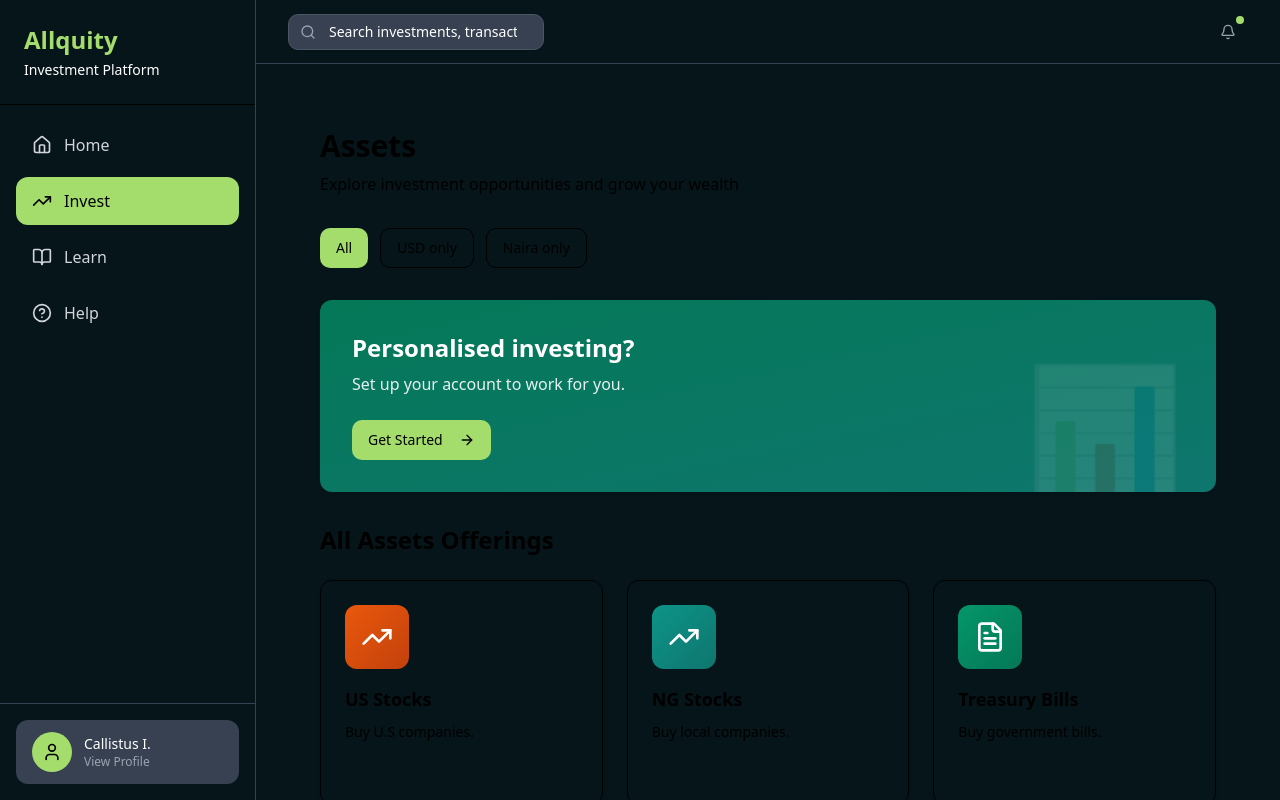
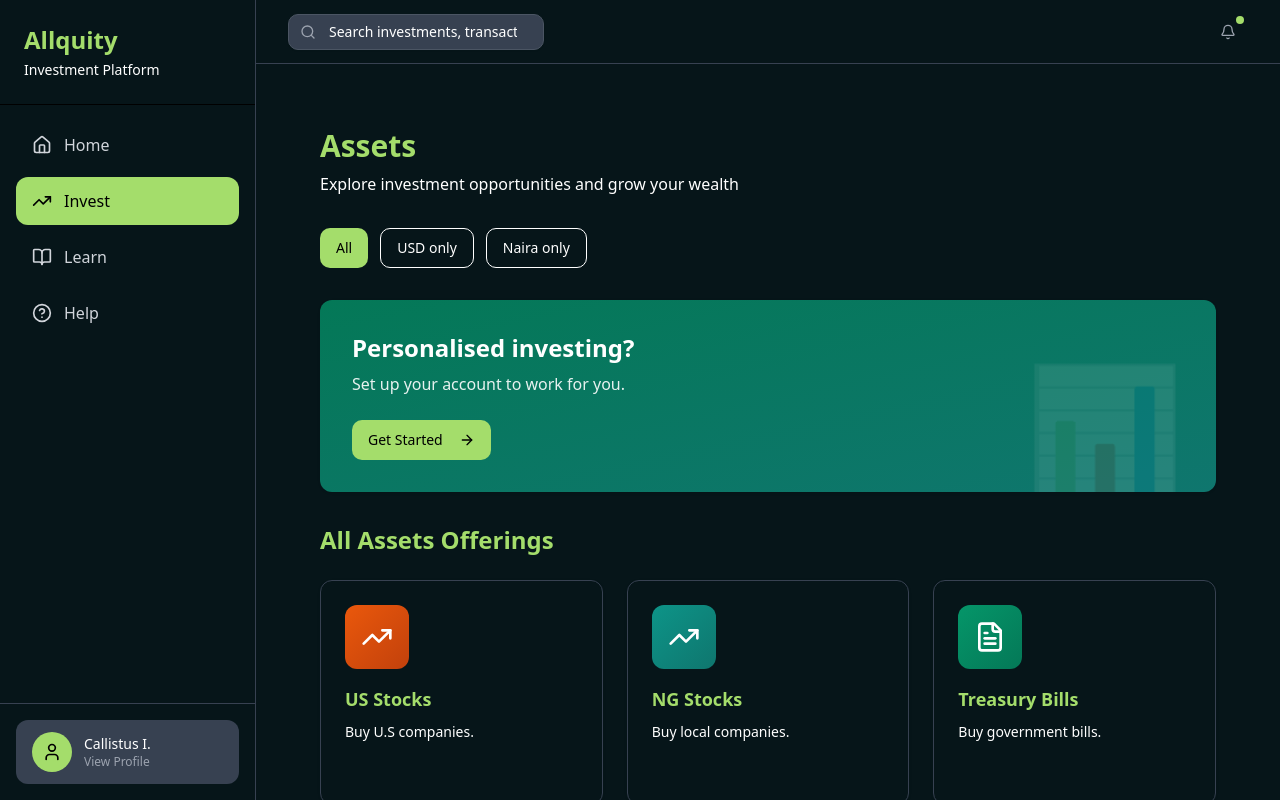
Before and after one commit to delegram-pixel/Ave, a Next.js app: page /dashboard/invest in a window 1280 px wide. Built offline with nearby package versions, Linux system fonts and the light colour scheme.

Commit message:
dashboard v4

```diff
--- a/src/app/dashboard/components/assets-page.tsx
+++ b/src/app/dashboard/components/assets-page.tsx
@@ -86,8 +86,8 @@ export function AssetsPage() {
     <div className="p-8 max-w-7xl mx-auto">
       {/* Page Header */}
       <div className="mb-8">
-        <h1 className="text-3xl font-bold text-foreground mb-2">Assets</h1>
-        <p className="text-muted-foreground">Explore investment opportunities and grow your wealth</p>
+        <h1 className="text-3xl font-bold text-[#a4dd6b] mb-2">Assets</h1>
+        <p className="text-white">Explore investment opportunities and grow your wealth</p>
       </div>
 
       {/* Filter Tabs */}
@@ -100,7 +100,7 @@ export function AssetsPage() {
             className={
               activeFilter === tab.id
                 ? "bg-allquity hover:bg-allquity/90 text-primary-foreground font-medium"
-                : "border-border text-muted-foreground hover:bg-accent hover:text-accent-foreground"
+                : "border-border text-white hover:bg-accent hover:text-[#a4dd6b]"
             }
           >
             {tab.label}
@@ -123,14 +123,14 @@ export function AssetsPage() {
 
       {/* All Assets Offerings */}
       <div>
-        <h2 className="text-2xl font-semibold text-foreground mb-6">All Assets Offerings</h2>
+        <h2 className="text-2xl font-semibold text-[#a4dd6b] mb-6">All Assets Offerings</h2>
         <div className="grid grid-cols-1 md:grid-cols-2 lg:grid-cols-3 gap-6">
           {filteredAssets.map((asset) => {
             const Icon = asset.icon
             const CardContent = (
               <Card
                 key={asset.id}
-                className="group relative p-6 bg-card border-border hover:bg-accent hover:border-allquity transition-all cursor-pointer overflow-hidden h-full"
+                className="group relative p-6 bg-card border border-gray-700 hover:bg-accent hover:border-allquity/50 transition-all cursor-pointer overflow-hidden h-full"
               >
                 {asset.isNew && (
                   <Badge className="absolute top-4 right-4 bg-allquity text-primary-foreground hover:bg-allquity/90">
@@ -142,10 +142,10 @@ export function AssetsPage() {
                 >
                   <Icon className="w-8 h-8 text-white" />
                 </div>
-                <h3 className="text-foreground font-semibold text-lg mb-2">{asset.name}</h3>
-                <p className="text-muted-foreground text-sm leading-relaxed">{asset.description}</p>
+                <h3 className="text-[#a4dd6b] font-semibold text-lg mb-2">{asset.name}</h3>
+                <p className="text-white text-sm leading-relaxed">{asset.description}</p>
                 <div className="mt-4 flex items-center text-allquity opacity-0 group-hover:opacity-100 transition-opacity">
-                  <span className="text-sm font-medium">Learn more</span>
+                  <span className="text-sm font-medium ">Learn more</span>
                   <ArrowRight className="w-4 h-4 ml-1" />
                 </div>
               </Card>
@@ -169,8 +169,8 @@ export function AssetsPage() {
             <TrendingUp className="w-6 h-6 text-allquity" />
           </div>
           <div>
-            <h3 className="text-foreground font-semibold mb-2">New to investing?</h3>
-            <p className="text-muted-foreground text-sm leading-relaxed mb-4">
+            <h3 className="text-[#a4dd6b] font-semibold mb-2">New to investing?</h3>
+            <p className="text-white text-sm leading-relaxed mb-4">
               Start your investment journey with as little as $1. Our platform makes it easy to build wealth over time
               with diversified portfolios and expert guidance.
             </p>
--- a/src/app/layout.tsx
+++ b/src/app/layout.tsx
@@ -15,7 +15,7 @@ const geistMono = Geist_Mono({
 });
 
 export const metadata: Metadata = {
-  title: "Create Next App",
+  title: "Allquity Digital Corporation",
   description: "Generated by create next app",
 };
 
@@ -25,14 +25,14 @@ export default function RootLayout({
   children: React.ReactNode;
 }>) {
   return (
-    <html lang="en" className={`${geistSans.variable} ${geistMono.variable}`}>
+    <html lang="en" className={`${geistSans.variable} ${geistMono.variable} overflow-x-hidden`}>
       <head>
         <Script
           crossOrigin="anonymous"
           src="//unpkg.com/same-runtime/dist/index.global.js"
         />
       </head>
-      <body suppressHydrationWarning className="antialiased">
+      <body suppressHydrationWarning className="antialiased max-w-screen overflow-x-hidden">
         <ClientBody>{children}</ClientBody>
       </body>
     </html>
--- a/src/app/page.tsx
+++ b/src/app/page.tsx
@@ -15,7 +15,7 @@ import { Footer } from '@/components/Footer';
 
 export default function HomePage() {
   return (
-    <div className="min-h-screen">
+    <div className="min-h-screen overflow-x-hidden">
       <Header />
       <HeroSection />
       <NavigationCards />
--- a/src/components/FeatureCardsSection.tsx
+++ b/src/components/FeatureCardsSection.tsx
@@ -32,7 +32,7 @@ export function FeatureCardsSection() {
   ];
 
   return (
-    <section className="bg-[#061519] py-16">
+    <section className="bg-[#061519] py-16 overflow-x-hidden">
       <div className="container px-4 sm:px-6 lg:px-6 mx-auto max-w-7xl">
         <div className="grid lg:grid-cols-3 gap-12 items-start">
           {/* Left side - Header */}
```
